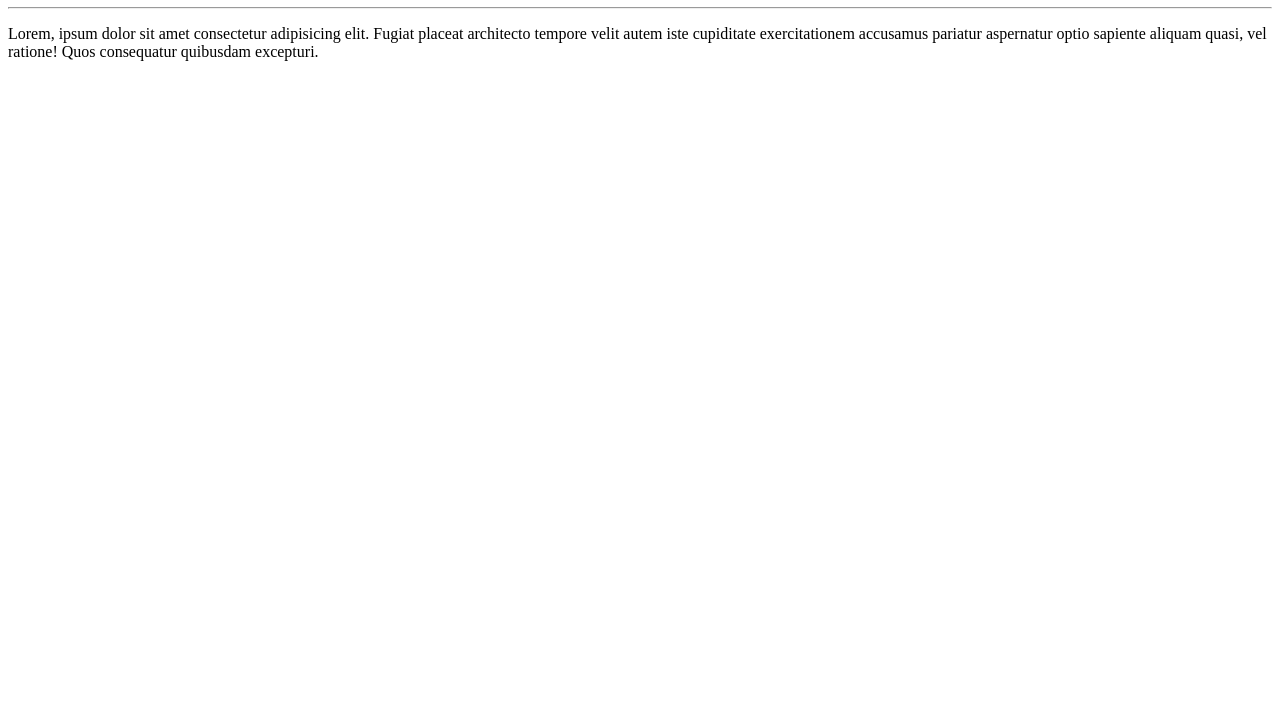
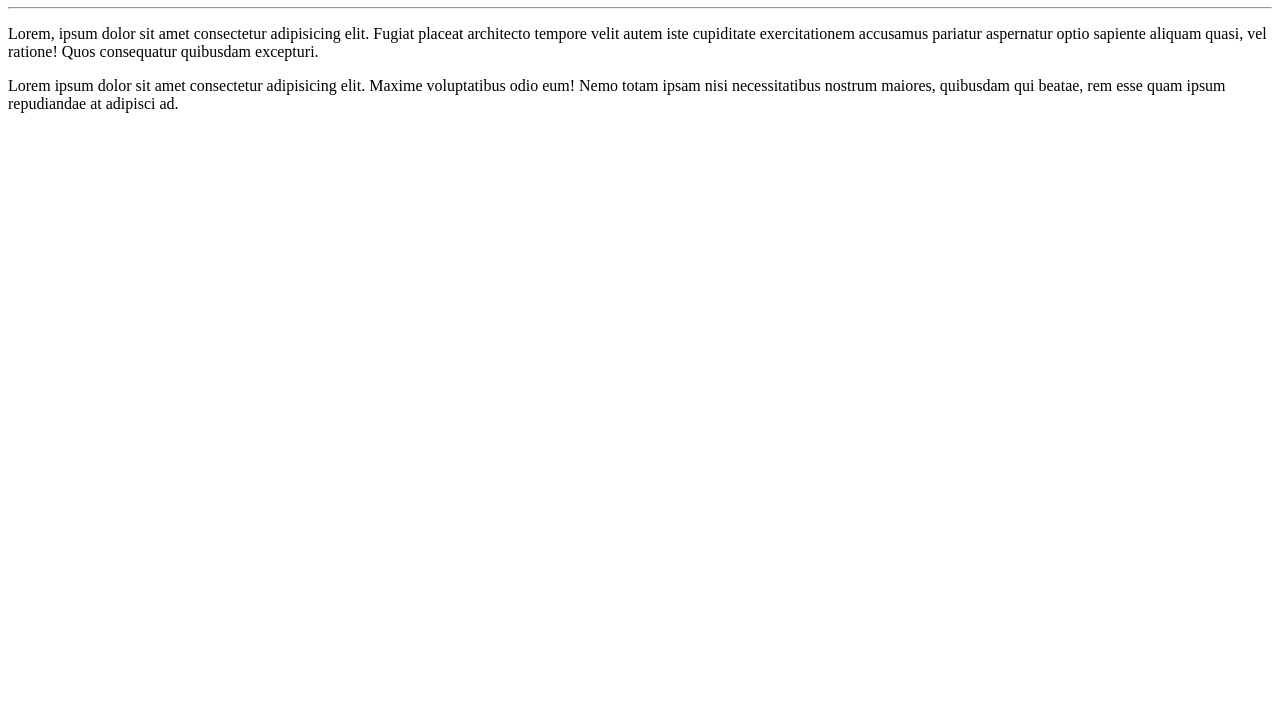
Before and after one commit to Vitoortk29/Estudo-de-Python, a plain HTML site: page site-exemplo/index.html in a window 1280 px wide. Shown: the part 73-800 px from the top of the page. Drawn offline with Linux system fonts and the light colour scheme.

Commit message:
Adicionei um parágrafo

```diff
--- a/site-exemplo/index.html
+++ b/site-exemplo/index.html
@@ -9,6 +9,7 @@
     <h1>Olá Mundo</h1>
     <hr>
     <p>Lorem, ipsum dolor sit amet consectetur adipisicing elit. Fugiat placeat architecto tempore velit autem iste cupiditate exercitationem accusamus pariatur aspernatur optio sapiente aliquam quasi, vel ratione! Quos consequatur quibusdam excepturi.</p>
+    <p>Lorem ipsum dolor sit amet consectetur adipisicing elit. Maxime voluptatibus odio eum! Nemo totam ipsam nisi necessitatibus nostrum maiores, quibusdam qui beatae, rem esse quam ipsum repudiandae at adipisci ad.</p>
 
 </body>
 </html>
```
